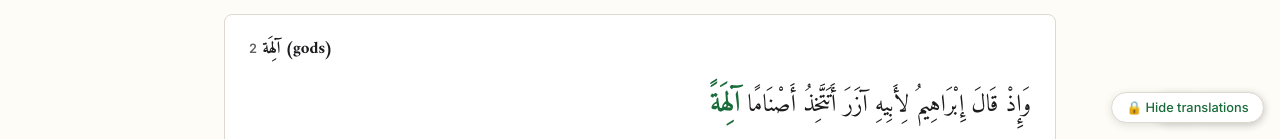
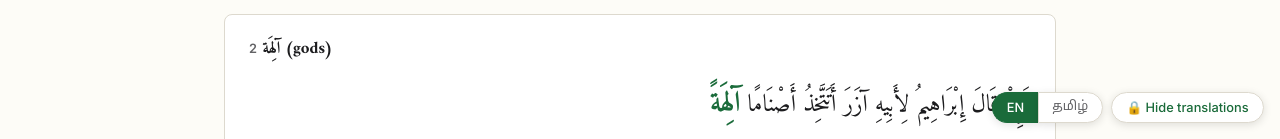
Before and after one commit to siraj-samsudeen/learn-quran-without-grammar, a Jekyll site: the page built from lessons/lesson-01-allahu-akbar.md, in a window 1280 px wide and 1400 px high, scrolled down 593 px. Shown: the part 1261-1400 px from the top of the window. Built offline with Jekyll 4.4.1, drawn with Linux system fonts in a browser that asks for light colours; some web fonts are replaced.

Commit message:
fix: language toggle now visible — horizontal row with Hide translations
- Swapped script load order: translation-toggle.js first (creates float
  container), then language-toggle.js (inserts into it)
- Float container is now flex-direction: row — language toggle on left,
  Hide translations button on right
- Layout: [EN | தமிழ்]  [🔒 Hide translations]

```diff
--- a/_layouts/lesson.html
+++ b/_layouts/lesson.html
@@ -4,8 +4,8 @@ layout: default
 {{ content }}
 
 <script src="{{ '/assets/js/lesson-cards.js' | relative_url }}"></script>
+<script src="{{ '/assets/js/translation-toggle.js' | relative_url }}"></script>
 <script src="{{ '/assets/js/language-toggle.js' | relative_url }}"></script>
-<script src="{{ '/assets/js/translation-toggle.js' | relative_url }}"></script>
 {% if page.audio_manifest %}
 <script src="{{ '/assets/js/shuffle-player.js' | relative_url }}"></script>
 <script>
--- a/assets/css/style.css
+++ b/assets/css/style.css
@@ -751,8 +751,8 @@ body {
   right: 1rem;
   z-index: 99;
   display: flex;
-  flex-direction: column;
-  align-items: flex-end;
+  flex-direction: row;
+  align-items: center;
   gap: 0.5rem;
 }
 .translation-toggle {
--- a/assets/js/language-toggle.js
+++ b/assets/js/language-toggle.js
@@ -44,8 +44,10 @@
     toggleContainer.appendChild(btnTa);
 
     // Place inside the floating container alongside the Hide translations button
+    // translation-toggle.js creates .translation-toggle-float first (loaded before this script)
     var floatContainer = document.querySelector('.translation-toggle-float');
     if (floatContainer) {
+      // Insert before the translation toggle button so lang toggle is on the left
       floatContainer.insertBefore(toggleContainer, floatContainer.firstChild);
     } else {
       // Fallback: create own floating container
```
